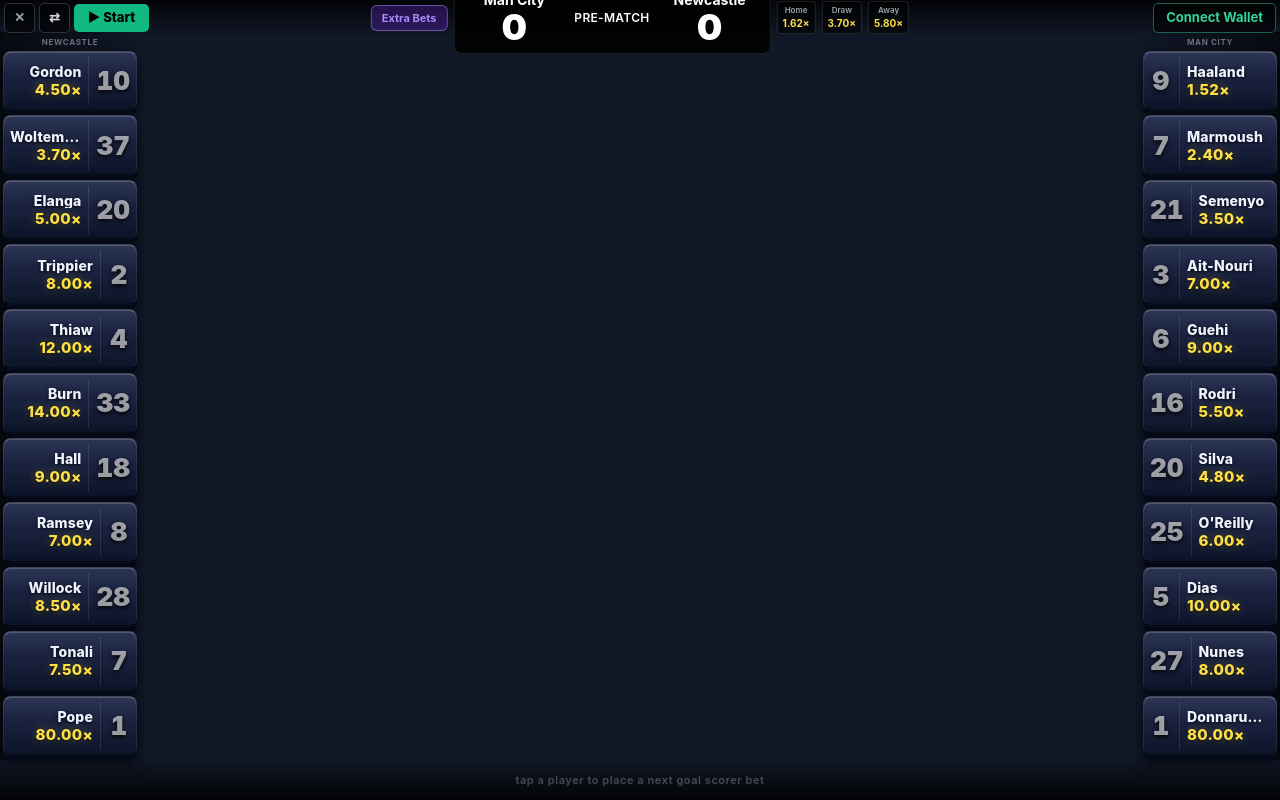
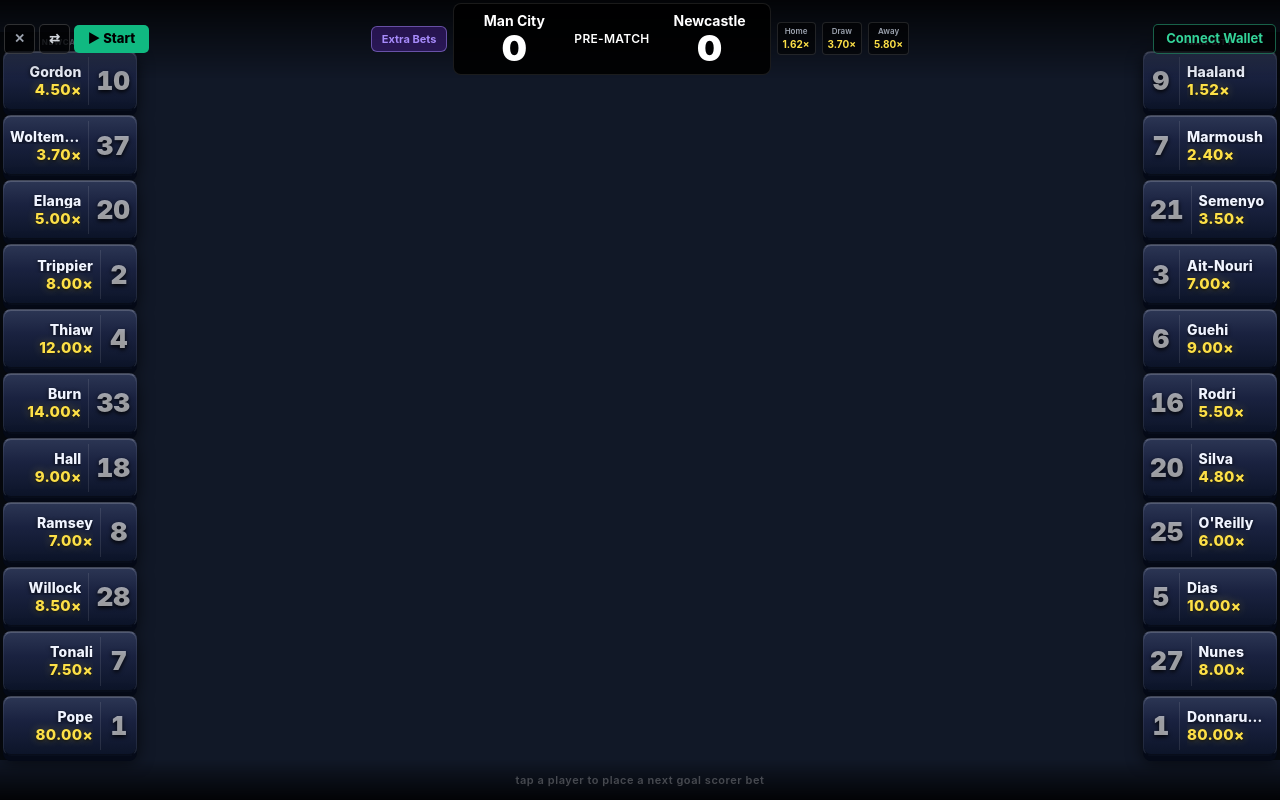
Before and after one commit to petrkrulis2022/goal-live-project, a React (Vite) app: page / in a window 1280 px wide. Built offline with nearby package versions, Linux system fonts and the light colour scheme.

Commit message:
fix: top bar CSS grid 3-col, center always pinned, Extra Bets clickable

```diff
--- a/src/components/BettingOverlay.tsx
+++ b/src/components/BettingOverlay.tsx
@@ -172,11 +172,10 @@
           right: 0,
           zIndex: 2147483641,
           pointerEvents: "none",
-          display: "flex",
+          display: "grid",
+          gridTemplateColumns: "1fr auto 1fr",
           alignItems: "center",
-          justifyContent: "space-between",
           padding: "3px 4px",
-          // position:relative so the absolute-centred child is anchored here
           background:
             "linear-gradient(to bottom, rgba(0,0,0,0.82) 0%, rgba(0,0,0,0) 100%)",
         }}
@@ -188,6 +187,7 @@
             alignItems: "center",
             gap: "4px",
             pointerEvents: "auto",
+            justifyContent: "flex-start",
           }}
         >
           <button
@@ -261,19 +261,17 @@
           )}
         </div>
 
-        {/* Centre: truly X-axis centred via absolute positioning */}
+        {/* Centre column: always truly centred by CSS grid */}
         <div
           style={{
-            position: "absolute",
-            left: "50%",
-            transform: "translateX(-50%)",
             display: "flex",
             alignItems: "center",
+            justifyContent: "center",
             gap: "6px",
             pointerEvents: "auto",
           }}
         >
-          {/* Extra Bets button — placeholder for corners / cards / goals */}
+          {/* Extra Bets button */}
           <button
             className="gl-interactive"
             onClick={() => {}}
@@ -347,11 +345,12 @@
             })}
         </div>
 
-        {/* Right: balance only — one clean line */}
+        {/* Right: balance */}
         <div
           style={{
             display: "flex",
             alignItems: "center",
+            justifyContent: "flex-end",
             gap: "4px",
             pointerEvents: "auto",
           }}
```
Also changed, not shown: dist-content/content-script.js, 5 other files (tests, documents, lock files or other folders).
